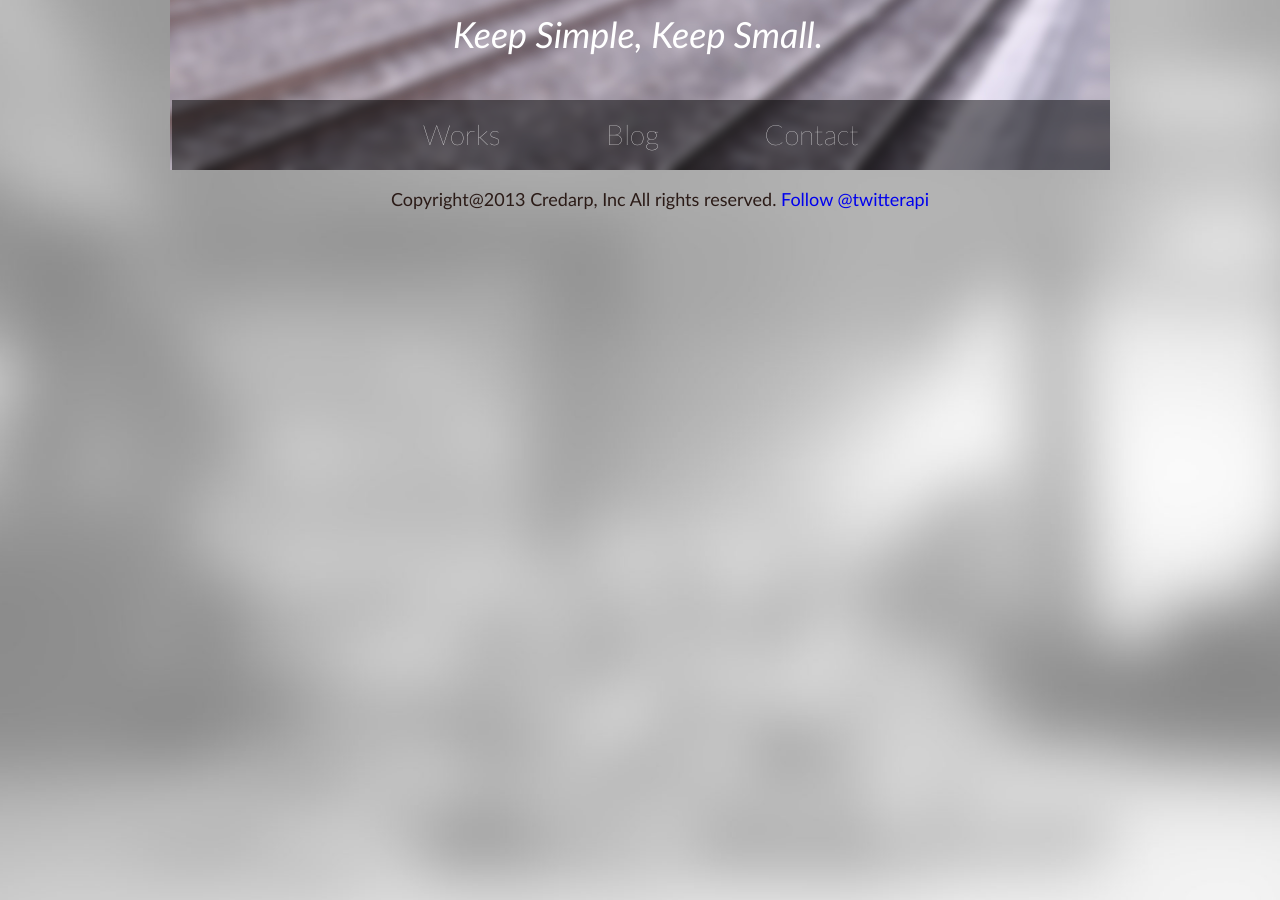
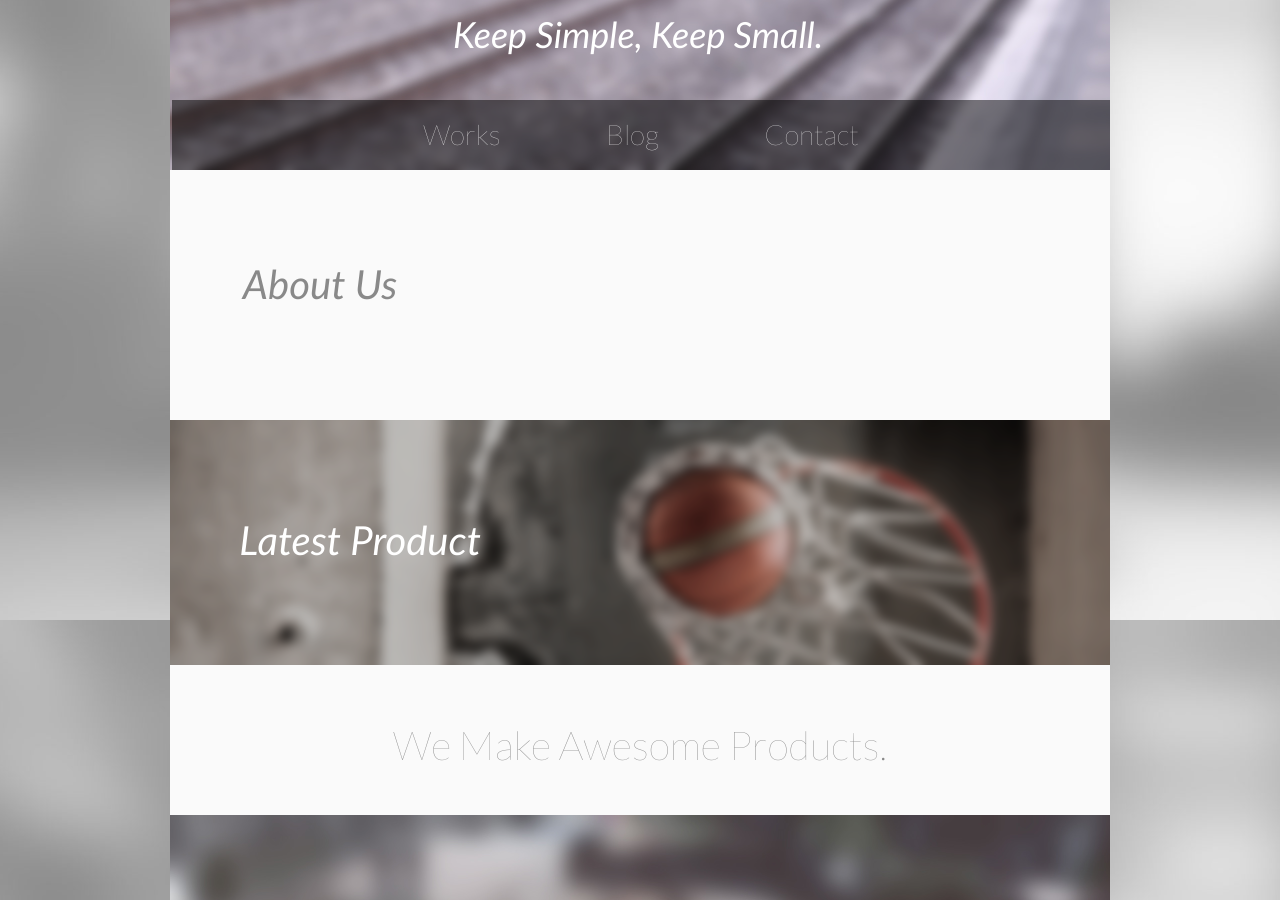
Before and after one commit to roykunglin/credarp, a Jekyll site: the page built from index.html, in a window 1280 px wide and 900 px high, scrolled down 280 px. Built offline with Jekyll 4.4.1, drawn with Linux system fonts in a browser that asks for light colours; nearby versions of some CDN libraries; Markdown is read by kramdown in place of the engine named in the settings; comment, search, counter and statistics services are not loaded.

Commit message:
index.html, upadate

```diff
--- a/index.html
+++ b/index.html
@@ -1,4 +1,54 @@
 ---
 layout: default
-title: Your New Jekyll Site
+title: Credarp, Inc.
 ---
+
+<div class="row">
+  <div class="span12 about">
+    <div class="row">
+      <div class="span4 about-title">
+        <p>About Us</p>
+      </div>
+      <div class="span8 about-us">
+        <p>{{ site.tagline }}</p>
+      </div>
+    </div>
+  </div>
+</div>
+
+<div class="row">
+  <div class="span12 product">
+    <div class="row">
+      <div class="span5 product-info">
+        <p>Latest Product</p>
+      </div>
+      <div class="span7 product-img"></div>
+    </div>
+  </div>
+</div>
+
+<div class="row">
+  <div class="span12 team_title">
+    <p>We Make Awesome Products.</p>
+  </div>
+</div>
+
+<div class="row">
+  <div class="span12 team">
+    {% for member in site.members%}
+    <div class="span2 member" >
+      <img src="../images/{{ member.image }}">
+      <div class="member-title">{{ member.title }}</div>
+      <div class="member-bio">{{ member.bio }}</div>
+
+      <div class="member-link">
+        {% for link in member.links %}
+        <a target="_blank" href="{{ link.url}}" title="{{ link.title }}">
+          <i class="fa icon-2x {{ link.class }}"></i>
+        </a>
+        {% endfor %}
+      </div>
+    </div>
+    {% endfor %}
+  </div>
+</div>
```
